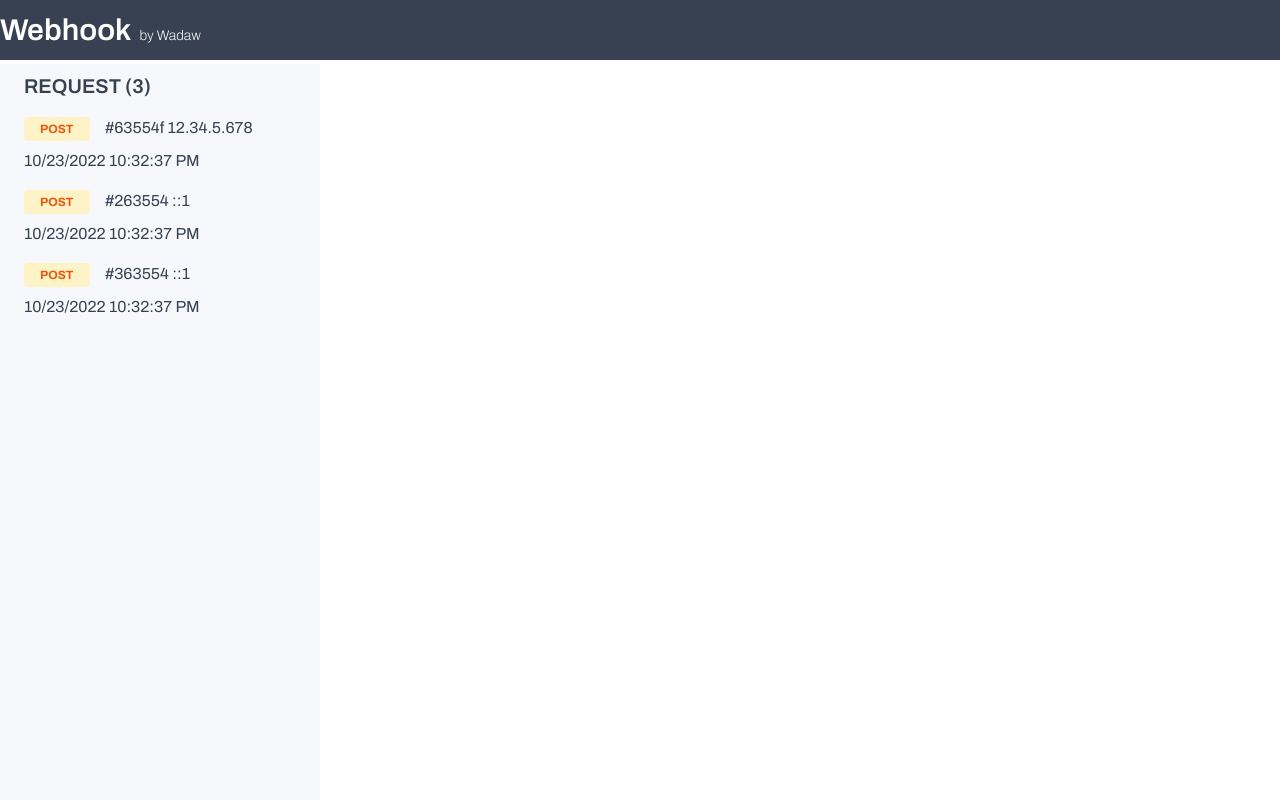
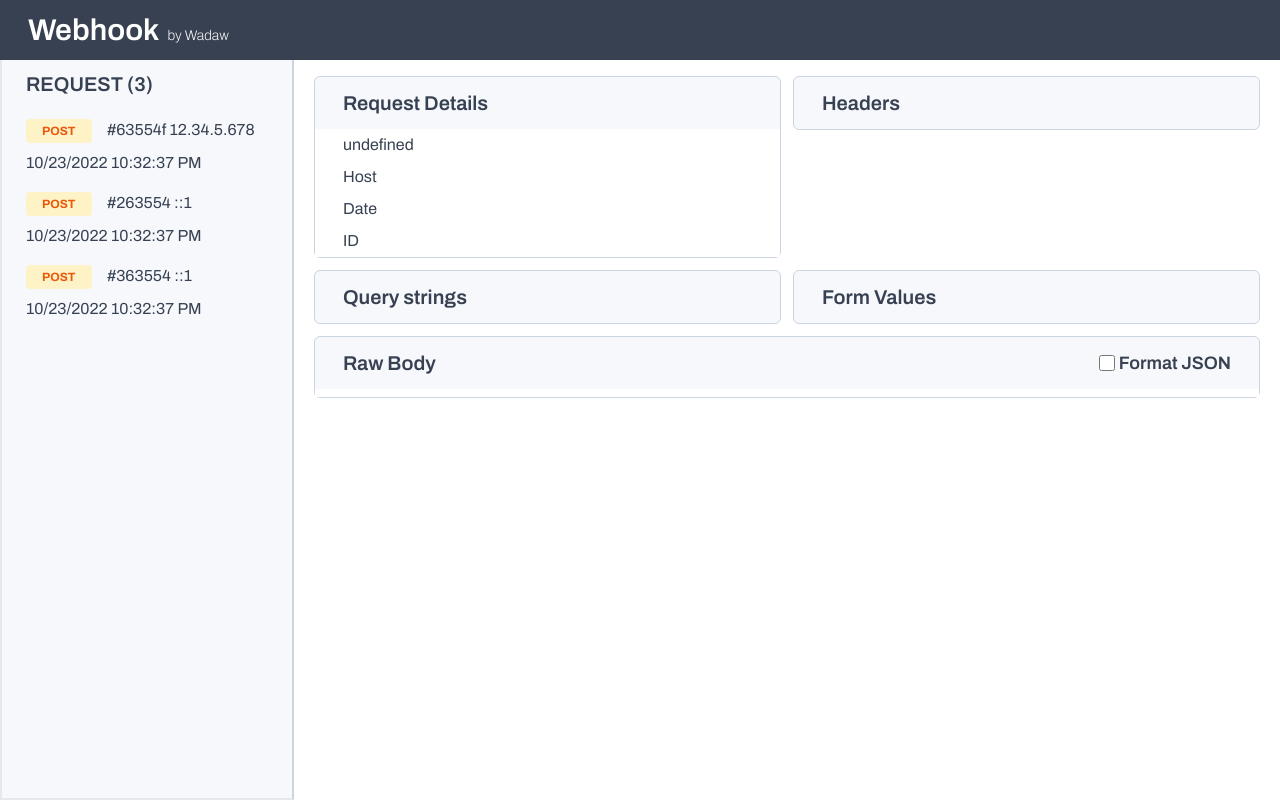
Before and after one commit to krisantuswanandi/havus-webhook-client, a Vue app: page /requests/1 in a window 1280 px wide. Built offline with nearby package versions, Linux system fonts and the light colour scheme.

Commit message:
add request detail content

```diff
--- a/package.json
+++ b/package.json
@@ -10,6 +10,7 @@
   },
   "dependencies": {
     "core-js": "^3.8.3",
+    "lodash.isplainobject": "^4.0.6",
     "register-service-worker": "^1.7.2",
     "vue": "^3.2.13",
     "vue-router": "^4.0.3",
--- a/public/index.html
+++ b/public/index.html
@@ -6,7 +6,7 @@
     <meta name="viewport" content="width=device-width,initial-scale=1.0">
     <link rel="preconnect" href="https://fonts.googleapis.com">
     <link rel="preconnect" href="https://fonts.gstatic.com" crossorigin>
-    <link href="https://fonts.googleapis.com/css2?family=Archivo:wght@200;400;600;700&display=swap" rel="stylesheet">
+    <link href="https://fonts.googleapis.com/css2?family=Archivo:wght@200;400;600;700&family=Fira+Code&display=swap" rel="stylesheet">
     <link rel="icon" href="<%= BASE_URL %>favicon.ico">
     <title><%= htmlWebpackPlugin.options.title %></title>
   </head>
--- /dev/null
+++ b/src/components/CardTable.vue
@@ -0,0 +1,107 @@
+<template>
+  <div>
+    <div class="bg-gray-blue-50 rounded-md border border-slate-300 text-gray-blue-900">
+      <div class="px-7 py-3 flex justify-between items-center">
+        <h1 class="text-xl font-semibold">{{ title }}</h1>
+
+        <label v-if="valueAsRaw" for="json-format" class="flex items-center">
+          <input
+            v-model="jsonFormat"
+            id="json-format"
+            class="w-4 h-4"
+            name="json-format"
+            type="checkbox"
+          >
+          <span class="text-lg font-semibold ml-1">Format JSON</span>
+        </label>
+      </div>
+
+      <div v-if="valueAsRaw">
+        <div class="px-7 py-1 bg-white font-fira-code">
+          <pre v-if="jsonFormat">{{ item }}</pre>
+          <span v-else>{{ item }}</span>
+        </div>
+      </div>
+
+      <div v-else>
+        <div
+          v-for="(keyItem, i) in Object.keys(item)"
+          :key="i"
+          :class="`px-7 py-1 bg-white ${i % 2 != 0 ? 'bg-gray-blue-50' : ''}`"
+        >
+          <div class="flex">
+            <div class="basis-1/4 flex items-center">
+              <Badge v-if="kindOfRequestMethod(keyItem)" variant="yellow">{{ keyItem }}</Badge>
+              <span v-else>{{ keyItem }}</span>
+            </div>
+
+            <div class="basis-3/4">
+              <span v-if="valueAsCode" class="font-fira-code bg-slate-200 px-2 py-0.5 rounded-md">
+                {{ displayAsCode(item[keyItem]) }}
+              </span>
+              <span v-else>{{ item[keyItem] }}</span>
+            </div>
+          </div>
+        </div>
+      </div>
+    </div>
+  </div>
+</template>
+
+<script>
+import isplainobject from 'lodash.isplainobject';
+import Badge from './Badge.vue';
+
+export default {
+  name: 'CardTableComponent',
+  components: { Badge },
+  props: {
+    title: {
+      type: String,
+      required: true,
+    },
+    item: {
+      type: [Object, String],
+      required: true,
+    },
+    valueAsCode: {
+      type: Boolean,
+      required: false,
+      default: false,
+    },
+    valueAsRaw: {
+      type: Boolean,
+      required: false,
+      default: false,
+    },
+  },
+  data() {
+    return {
+      jsonFormat: false,
+    };
+  },
+  computed: {
+  },
+  methods: {
+    kindOfRequestMethod(str) {
+      if (!str) return false;
+
+      return ['post', 'get', 'put', 'delete'].includes(str.toLowerCase());
+    },
+    displayAsCode(data) {
+      if (typeof data === 'string' || isplainobject(data)) return data;
+
+      return data.join(', ');
+    },
+    displayAsJson(data) {
+      try {
+        console.log(JSON.stringify(data).length);
+        console.log(JSON.stringify(data, null, 4).length);
+        return JSON.stringify(data, null, 4);
+      } catch {
+        return data;
+      }
+    },
+  },
+};
+</script>
--- a/src/components/Navbar.vue
+++ b/src/components/Navbar.vue
@@ -1,7 +1,7 @@
 <!-- Please remove this file from your project -->
 <template>
   <header class="bg-gray-blue-900 py-3 fixed z-50 w-full text-white">
-    <div class="container mx-auto flex items-center justify-between flex-wrap">
+    <div class="mx-7 flex items-center justify-between flex-wrap">
       <router-link class="mr-5" to="/">
         <span class="text-3xl font-semibold">Webhook</span>
         <span class="ml-2 font-extralight text-sm">by Wadaw</span>
--- a/src/views/RequestsView.vue
+++ b/src/views/RequestsView.vue
@@ -1,7 +1,7 @@
 <template>
-  <div id="dashboard" class="min-h-screen relative flex pt-16">
-    <div id="leftbar" class="w-80 bg-gray-blue-50">
-      <div id="header-request-list" class="px-6 py-2">
+  <div id="dashboard" class="min-h-screen relative flex pt-14">
+    <div id="leftbar" class="w-96 bg-gray-blue-50 border-2 border-r-slate-300">
+      <div id="header-request-list" class="px-6 py-3">
         <p class="text-xl font-semibold text-gray-blue-900">REQUEST ({{requests.length}})</p>
       </div>
 
@@ -27,19 +27,47 @@
       </div>
     </div>
 
-    <div id="request-detail">
-      <h1>{{ selectedData.id }}</h1>
+    <div id="content" class="p-5 w-full">
+      <div class="grid grid-cols-2 gap-3">
+        <CardTable
+          title="Request Details"
+          :item="requestDetailTranslator(selectedData)"
+        />
+        <CardTable
+          title="Headers"
+          :item="parseJson(selectedData.raw_headers)"
+          :value-as-code="true"
+        />
+        <CardTable
+          title="Query strings"
+          :item="parseJson(selectedData.raw_query_strings)"
+          :value-as-code="true"
+        />
+        <CardTable
+          title="Form Values"
+          :item="{}"
+          :value-as-code="true"
+        />
+        <CardTable
+          title="Raw Body"
+          class="col-span-2"
+          :item="parseJson(selectedData.raw_body)"
+          :value-as-raw="true"
+        />
+      </div>
     </div>
   </div>
 </template>
 
 <script>
 import Badge from '../components/Badge.vue';
+import CardTable from '../components/CardTable.vue';
 
 export default {
   name: 'RequestsView',
   components: {
     Badge,
+    CardTable,
   },
   data() {
     return {
@@ -51,7 +79,7 @@ export default {
           account_id: 'billing-123',
           raw_headers: '{"Accept":["*/*"],"Accept-Encoding":["gzip, deflate, br"],"Cache-Control":["no-cache"],"Connection":["keep-alive"],"Content-Length":["746"],"Content-Type":["application/json"],"Cookie":["ahoy_visitor=49c32009-5909-4932-b28a-9e8b6392da04"],"Postman-Token":["b6430a58-86c5-4cf6-ae5b-051dbaa49859"],"User-Agent":["PostmanRuntime/7.29.2"]}',
           raw_query_strings: '{"name":["dragon"],"suffix":["flux"]}',
-          raw_body: '"{\n    "sales_order": {\n        "memo": "",\n        "tags": [\n            "new_subscription",\n            "new"\n        ],\n        "person_name": "Budi 123zxxx",\n        "email": "buset@mail.co",\n        "address": "jaln 123",\n        "transaction_date": "08/09/2020",\n        "due_date": "11/09/2020",\n        "discount_type_name": "Percent",\n        "reference_no": "ref-no",\n        "transaction_no": "BS/asoaiiq/1231/co1",\n        "transaction_lines_attributes": [\n            {\n                "rate": "750000",\n                "discount": "0",\n                "quantity": 12,\n                "line_tax_id": null,\n                "product_name": "Talenta Standard Flat",\n                "line_tax_name": "PPN-"\n            }\n        ]\n    }\n}',
+          raw_body: '"{\n    sales_order": {\n        "memo": "",\n        "tags": [\n            "new_subscription",\n            "new"\n        ],\n        "person_name": "Budi 123zxxx",\n        "email": "buset@mail.co",\n        "address": "jaln 123",\n        "transaction_date": "08/09/2020",\n        "due_date": "11/09/2020",\n        "discount_type_name": "Percent",\n        "reference_no": "ref-no",\n        "transaction_no": "BS/asoaiiq/1231/co1",\n        "transaction_lines_attributes": [\n            {\n                "rate": "750000",\n                "discount": "0",\n                "quantity": 12,\n                "line_tax_id": null,\n                "product_name": "Talenta Standard Flat",\n                "line_tax_name": "PPN-"\n            }\n        ]\n    }\n}',
           method: 'POST',
           ip_address: '12.34.5.678',
           hostname: 'localhost:3000',
@@ -64,7 +92,7 @@ export default {
           account_id: 'billing-123',
           raw_headers: '{"Accept":["*/*"],"Accept-Encoding":["gzip, deflate, br"],"Cache-Control":["no-cache"],"Connection":["keep-alive"],"Content-Length":["746"],"Content-Type":["application/json"],"Cookie":["ahoy_visitor=49c32009-5909-4932-b28a-9e8b6392da04"],"Postman-Token":["b6430a58-86c5-4cf6-ae5b-051dbaa49859"],"User-Agent":["PostmanRuntime/7.29.2"]}',
           raw_query_strings: '{"name":["dragon"],"suffix":["flux"]}',
-          raw_body: '"{\n    "sales_order": {\n        "memo": "",\n        "tags": [\n            "new_subscription",\n            "new"\n        ],\n        "person_name": "Budi 123zxxx",\n        "email": "buset@mail.co",\n        "address": "jaln 123",\n        "transaction_date": "08/09/2020",\n        "due_date": "11/09/2020",\n        "discount_type_name": "Percent",\n        "reference_no": "ref-no",\n        "transaction_no": "BS/asoaiiq/1231/co1",\n        "transaction_lines_attributes": [\n            {\n                "rate": "750000",\n                "discount": "0",\n                "quantity": 12,\n                "line_tax_id": null,\n                "product_name": "Talenta Standard Flat",\n                "line_tax_name": "PPN-"\n            }\n        ]\n    }\n}',
+          raw_body: '{\n    "sales_order": {\n        "memo": "",\n        "tags": [\n            "new_subscription",\n            "new"\n        ],\n        "person_name": "Budi 123zxxx",\n        "email": "buset@mail.co",\n        "address": "jaln 123",\n        "transaction_date": "08/09/2020",\n        "due_date": "11/09/2020",\n        "discount_type_name": "Percent",\n        "reference_no": "ref-no",\n        "transaction_no": "BS/asoaiiq/1231/co1",\n        "transaction_lines_attributes": [\n            {\n                "rate": "750000",\n                "discount": "0",\n                "quantity": 12,\n                "line_tax_id": null,\n                "product_name": "Talenta Standard Flat",\n                "line_tax_name": "PPN-"\n            }\n        ]\n    }\n}',
           method: 'POST',
           ip_address: '::1',
           hostname: 'localhost:3000',
@@ -77,7 +105,7 @@ export default {
           account_id: 'billing-123',
           raw_headers: '{"Accept":["*/*"],"Accept-Encoding":["gzip, deflate, br"],"Cache-Control":["no-cache"],"Connection":["keep-alive"],"Content-Length":["746"],"Content-Type":["application/json"],"Cookie":["ahoy_visitor=49c32009-5909-4932-b28a-9e8b6392da04"],"Postman-Token":["b6430a58-86c5-4cf6-ae5b-051dbaa49859"],"User-Agent":["PostmanRuntime/7.29.2"]}',
           raw_query_strings: '{"name":["dragon"],"suffix":["flux"]}',
-          raw_body: '"{\n    "sales_order": {\n        "memo": "",\n        "tags": [\n            "new_subscription",\n            "new"\n        ],\n        "person_name": "Budi 123zxxx",\n        "email": "buset@mail.co",\n        "address": "jaln 123",\n        "transaction_date": "08/09/2020",\n        "due_date": "11/09/2020",\n        "discount_type_name": "Percent",\n        "reference_no": "ref-no",\n        "transaction_no": "BS/asoaiiq/1231/co1",\n        "transaction_lines_attributes": [\n            {\n                "rate": "750000",\n                "discount": "0",\n                "quantity": 12,\n                "line_tax_id": null,\n                "product_name": "Talenta Standard Flat",\n                "line_tax_name": "PPN-"\n            }\n        ]\n    }\n}',
+          raw_body: '{\n    "sales_order": {\n        "memo": "",\n        "tags": [\n            "new_subscription",\n            "new"\n        ],\n        "person_name": "Budi 123zxxx",\n        "email": "buset@mail.co",\n        "address": "jaln 123",\n        "transaction_date": "08/09/2020",\n        "due_date": "11/09/2020",\n        "discount_type_name": "Percent",\n        "reference_no": "ref-no",\n        "transaction_no": "BS/asoaiiq/1231/co1",\n        "transaction_lines_attributes": [\n            {\n                "rate": "750000",\n                "discount": "0",\n                "quantity": 12,\n                "line_tax_id": null,\n                "product_name": "Talenta Standard Flat",\n                "line_tax_name": "PPN-"\n            }\n        ]\n    }\n}',
           method: 'POST',
           ip_address: '::1',
           hostname: 'localhost:3000',
@@ -91,6 +119,24 @@ export default {
     selectData(newVal) {
       this.selectedData = newVal;
     },
+    requestDetailTranslator(data) {
+      return {
+        [data.method]: data.hostname,
+        Host: data.ip_address,
+        Date: data.created_at,
+        // TODO: Size: data.size,
+        ID: data.id,
+      };
+    },
+    parseJson(data) {
+      if (!data) return '';
+
+      try {
+        return JSON.parse(data);
+      } catch (e) {
+        return data;
+      }
+    },
   },
 };
 </script>
```
Also changed, not shown: tailwind.config.js (+1 -9 lines), 1 other file (tests, documents, lock files or other folders).
